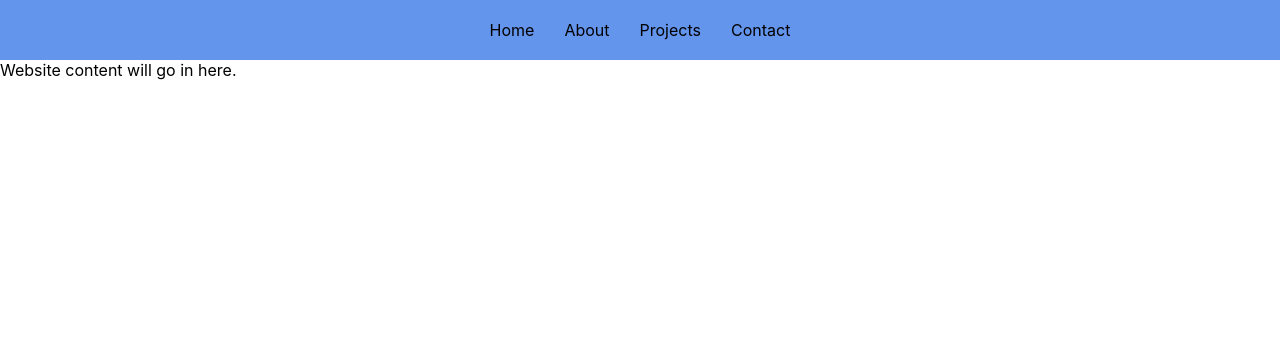
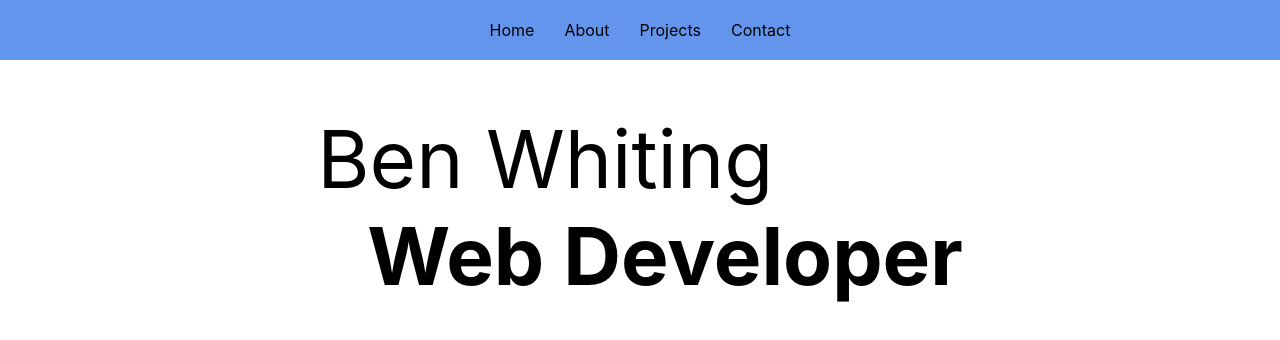
Before and after one commit to benzelcurry/portfolio, a React (Create React App) app: page / in a window 1280 px wide. Shown: the top 340 px of the page. Built offline with nearby package versions, Linux system fonts and the light colour scheme.

Commit message:
Create animation for name and title

```diff
--- a/src/components/App.js
+++ b/src/components/App.js
@@ -1,13 +1,14 @@
 import React from 'react';
 
 import Nav from './Nav';
+import Title from './Title';
 import '../stylesheets/App.css';
 
 const App = () => {
   return (
     <div className='app-container'>
       <Nav />
-      <div>Website content will go in here.</div>
+      <Title />
     </div>
   );
 }
--- /dev/null
+++ b/src/components/Title.js
@@ -0,0 +1,24 @@
+import React, { useState, useEffect } from 'react';
+
+import '../stylesheets/Title.css';
+
+const Title = () => {
+  const [visible, setVisible] = useState('hidden');
+
+  // Hides job title until personal name has fallen into place
+  useEffect(() => {
+    setTimeout(() => {
+      setVisible('visible')
+    }, 500);
+  })
+
+  return (
+    // Perhaps work on this opening animation? Ask for peoples' opinions on it.
+    <div className="title-container">
+      <div className="name">Ben Whiting</div>
+      <div className="position" style={{visibility: `${visible}`}}>Web Developer</div>
+    </div>
+  );
+};
+
+export default Title;
--- a/src/stylesheets/App.css
+++ b/src/stylesheets/App.css
@@ -1,38 +1,4 @@
-.App {
-  text-align: center;
-}
-
-.App-logo {
-  height: 40vmin;
-  pointer-events: none;
-}
-
-@media (prefers-reduced-motion: no-preference) {
-  .App-logo {
-    animation: App-logo-spin infinite 20s linear;
-  }
-}
-
-.App-header {
-  background-color: #282c34;
-  min-height: 100vh;
+.app-container {
   display: flex;
   flex-direction: column;
-  align-items: center;
-  justify-content: center;
-  font-size: calc(10px + 2vmin);
-  color: white;
 }
-
-.App-link {
-  color: #61dafb;
-}
-
-@keyframes App-logo-spin {
-  from {
-    transform: rotate(0deg);
-  }
-  to {
-    transform: rotate(360deg);
-  }
-}
--- /dev/null
+++ b/src/stylesheets/Title.css
@@ -0,0 +1,41 @@
+.title-container {
+  align-self: center;
+  display: flex;
+  flex-direction: column;
+  padding: 50px;
+  font-size: 5rem;
+  overflow: hidden;
+}
+
+.name {
+  animation: 2s slide-down ease-out;
+}
+
+@keyframes slide-down {
+  from {
+    margin-top: -100px;
+    opacity: 0%;
+  }
+
+  to {
+    margin-top: 0px;
+    opacity: 100%;
+  }
+}
+
+.position {
+  font-weight: bold;
+  padding-left: 50px;
+  animation: 2s slide-up ease-in;
+  animation-delay: 0.5s;
+}
+
+@keyframes slide-up {
+  from {
+    opacity: 0%;
+  }
+
+  to {
+    opacity: 100%;
+  }
+}
```
